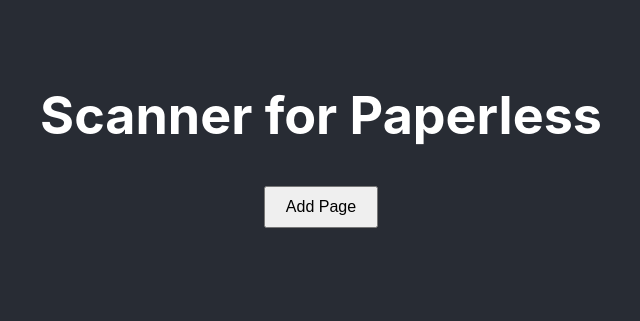
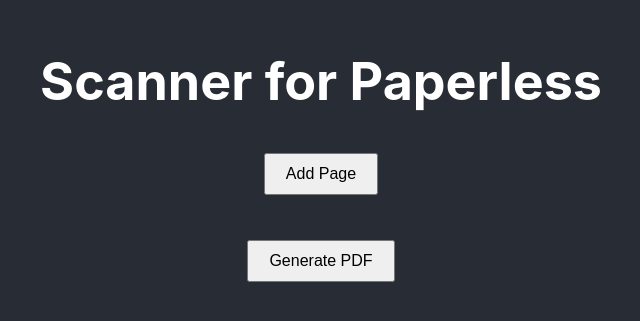
Before and after one commit to lucianhanga/acquire4paperless, a React (Create React App) app in the folder scann-app/: page / in a window 1280 px wide. Shown: the part 249-570 px from the top of the page, without its empty margins (319-959 px from the left). Built offline with nearby package versions, Linux system fonts and the light colour scheme.

Commit message:
Add GeneratePdfButton component with styling and PDF generation functionality

```diff
--- a/scann-app/package.json
+++ b/scann-app/package.json
@@ -7,6 +7,7 @@
     "@testing-library/jest-dom": "^6.6.3",
     "@testing-library/react": "^16.2.0",
     "@testing-library/user-event": "^13.5.0",
+    "jspdf": "^3.0.1",
     "react": "^19.0.0",
     "react-camera-pro": "^1.4.0",
     "react-dom": "^19.0.0",
--- a/scann-app/src/App.js
+++ b/scann-app/src/App.js
@@ -1,6 +1,7 @@
 import React, { useState } from "react";
 import PageAcquisition from "./components/PageAcquisition";
 import PictureList from "./components/PictureList";
+import GeneratePdfButton from "./components/GeneratePdfButton";
 import "./App.css";
 
 function App() {
@@ -21,6 +22,7 @@
         )}
         {isPageAcquisitionOpen && <PageAcquisition onConfirm={handleConfirmPicture} />}
         <PictureList pictures={pictures} />
+        <GeneratePdfButton pictures={pictures} />
       </header>
     </div>
   );
--- /dev/null
+++ b/scann-app/src/components/GeneratePdfButton.css
@@ -0,0 +1,6 @@
+.generate-pdf-button {
+  margin-top: 20px;
+  padding: 10px 20px;
+  font-size: 16px;
+  cursor: pointer;
+}
--- /dev/null
+++ b/scann-app/src/components/GeneratePdfButton.js
@@ -0,0 +1,30 @@
+import React from "react";
+import jsPDF from "jspdf";
+import "./GeneratePdfButton.css";
+
+function GeneratePdfButton({ pictures }) {
+  const generatePdf = () => {
+    const pdf = new jsPDF({
+      orientation: "portrait",
+      unit: "mm",
+      format: "a4",
+    });
+
+    pictures.forEach((picture, index) => {
+      if (index > 0) {
+        pdf.addPage();
+      }
+      pdf.addImage(picture, "JPEG", 0, 0, 210, 297); // A4 size in mm
+    });
+
+    pdf.save("document.pdf");
+  };
+
+  return (
+    <button onClick={generatePdf} className="generate-pdf-button">
+      Generate PDF
+    </button>
+  );
+}
+
+export default GeneratePdfButton;
```
Also changed, not shown: 1 other file (tests, documents, lock files or other folders).
